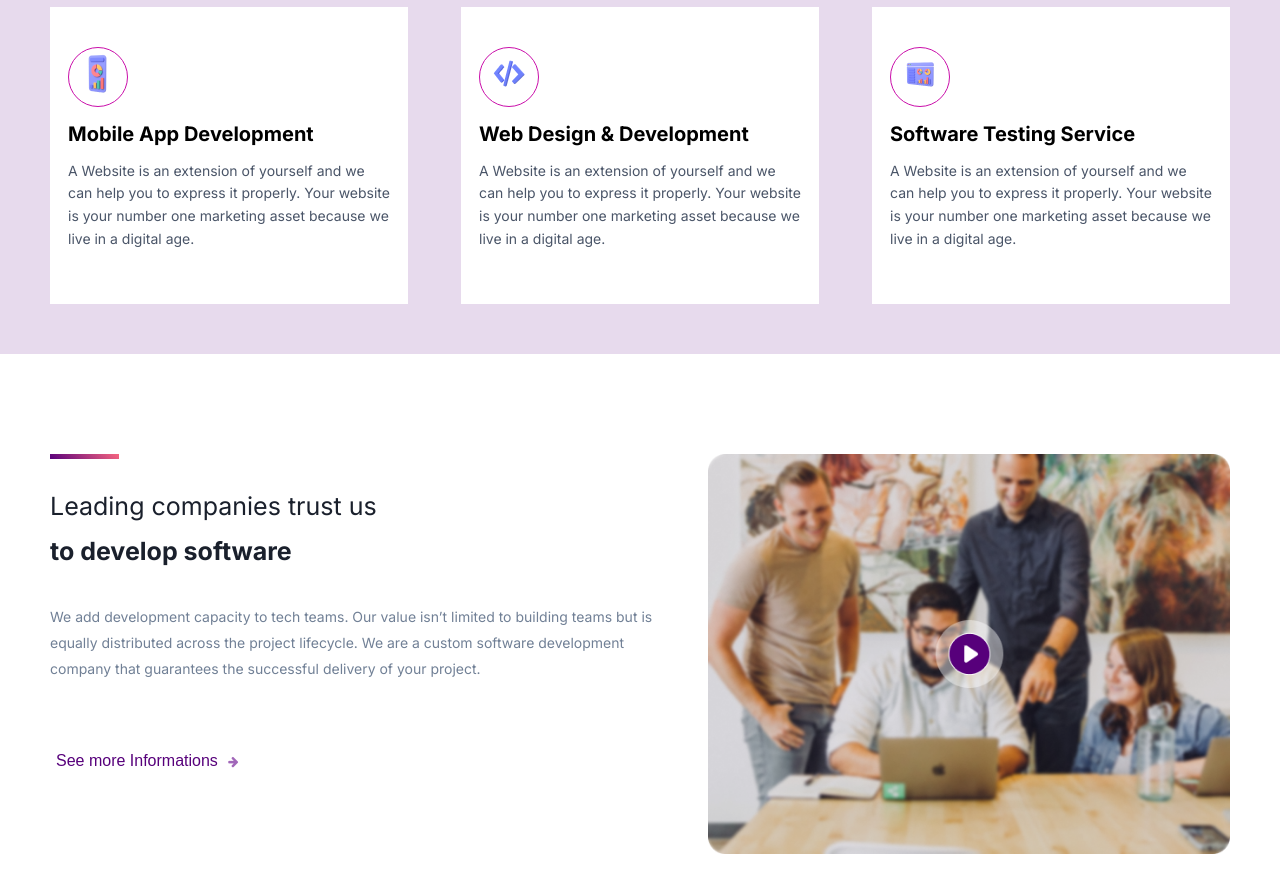
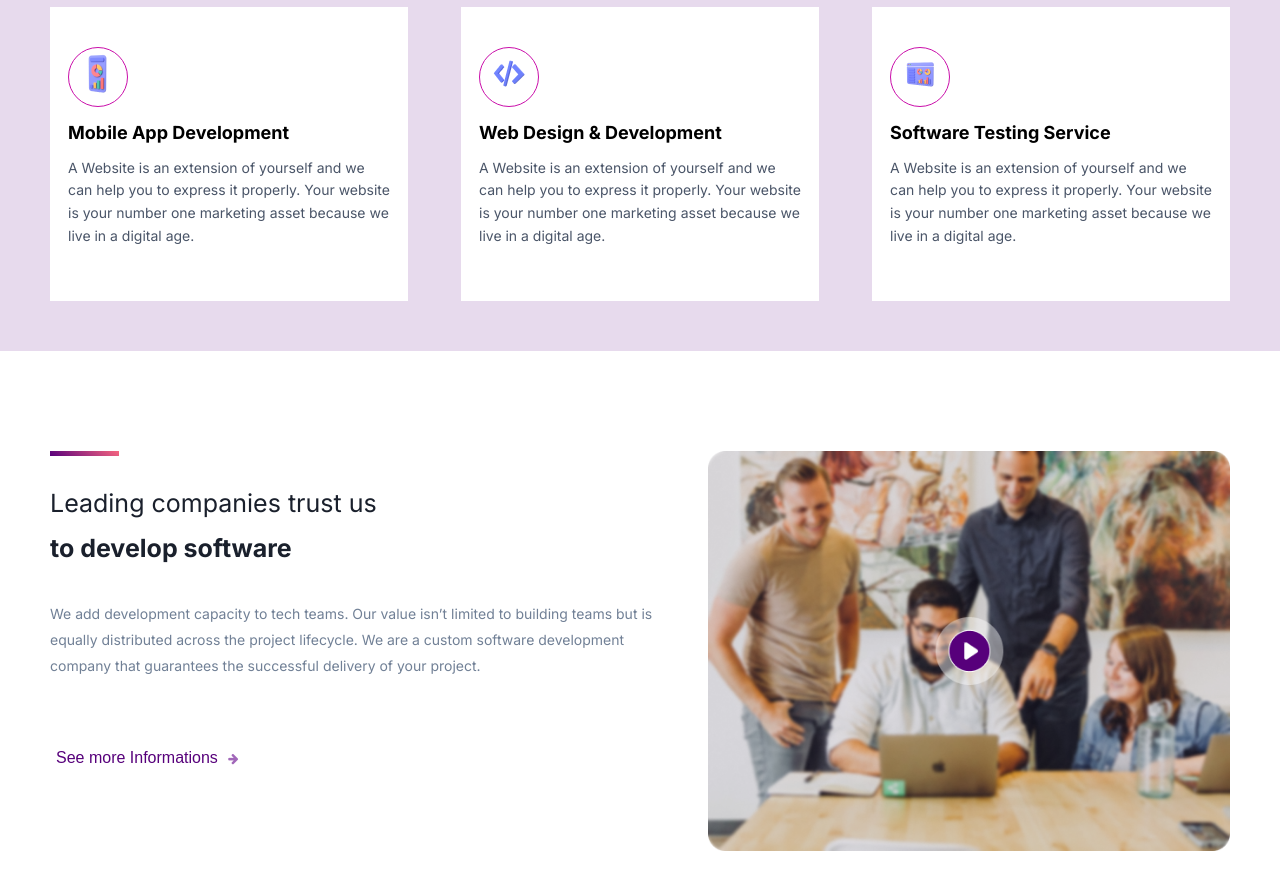
Before and after one commit to sonali8584/IT-Consultant, a plain HTML site: page index.html in a window 1280 px wide. Shown: the part 960-1852 px from the top of the page. Drawn offline with Linux system fonts and the light colour scheme.

Commit message:
text-increase

```diff
--- a/css/style.css
+++ b/css/style.css
@@ -840,6 +840,9 @@ right: 0;
     }
     .service-area {
         padding: 50px;
+    }
+    .service-area .text-area h4 {
+        font-size: 18px;
     }
     .trust-area {
         padding: 100px 50px;
```
